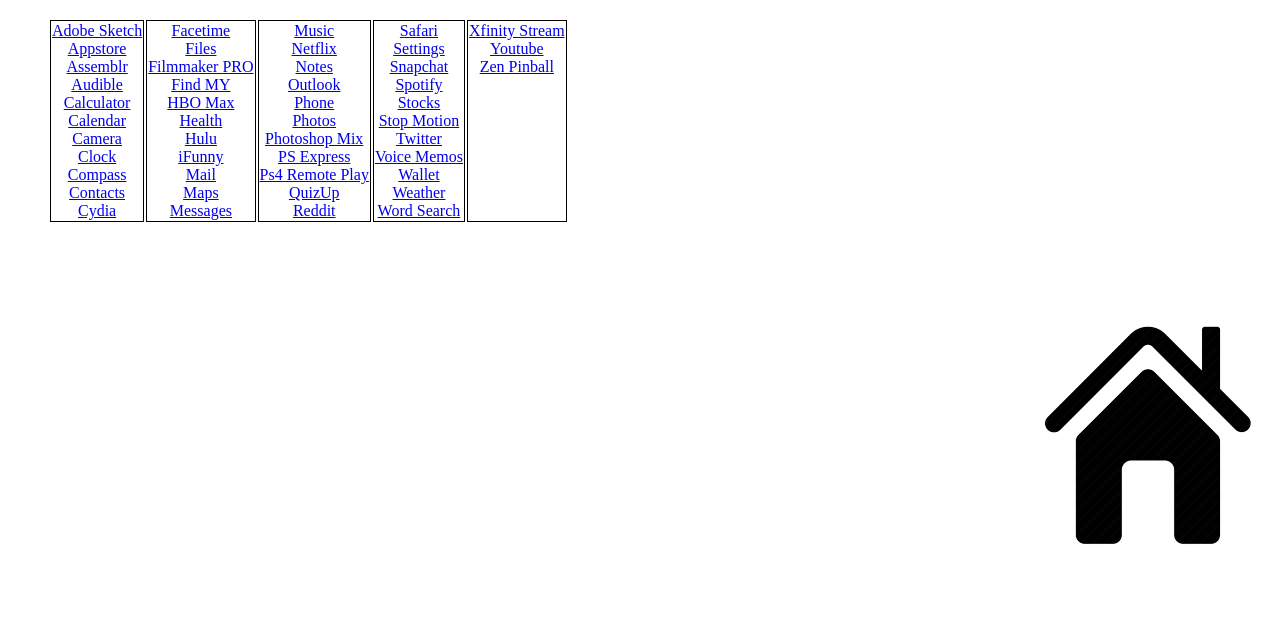
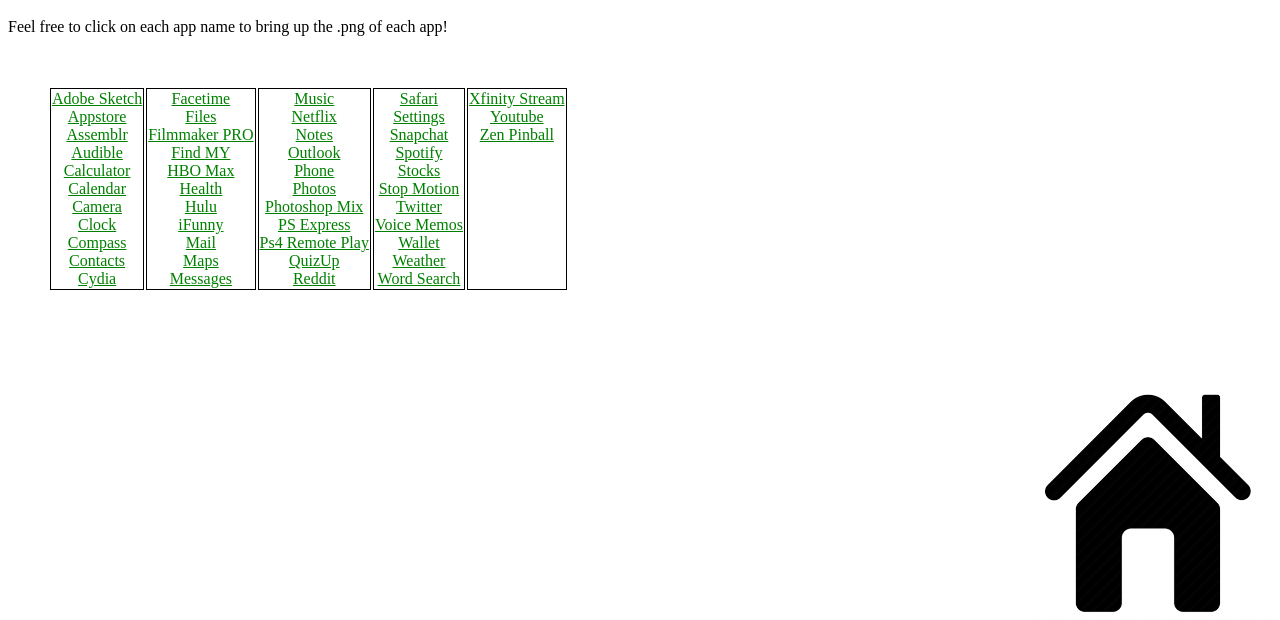
Before and after one commit to SmokinPenguin/Home-Page, a plain HTML site: page christmas.html in a window 1280 px wide. Shown: the part 411-1031 px from the top of the page. Before the commit the page ends 963 px from the top, so only its background shows below. Drawn offline with Linux system fonts and the light colour scheme.

Commit message:
Christmas.html
chnaged the color of the hyperlinks

```diff
--- a/christmas.css
+++ b/christmas.css
@@ -39,6 +39,17 @@ h2 {
     color: green;
 }
 
+a:link {
+  color: green;
+  background-color: transparent;
+  text-decoration: underline;
+}
+
+a:visited {
+  color: red;
+  background-color: transparent;
+  text-decoration: underline;
+}
 
 
 li {
--- a/christmas.html
+++ b/christmas.html
@@ -19,7 +19,9 @@
 </div>
 <div>
   <h2 class="list">Below is a list of all the apps I've made so far!</h2>
+  <p>Feel free to click on each app name to bring up the .png of each app!</p>
 </div>
+<br>
 <div>
   <ul class="apps">
     <table class="table2">
```
